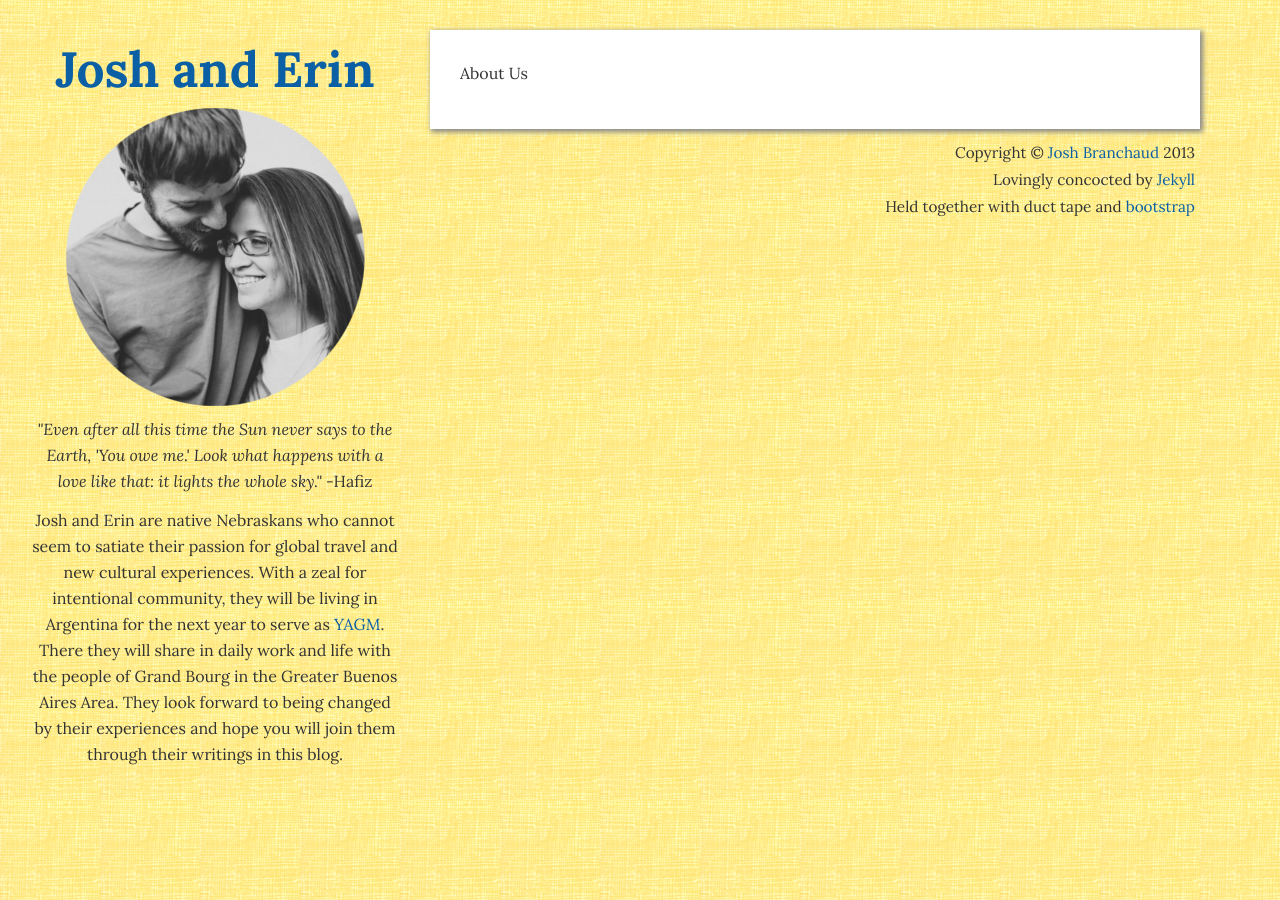
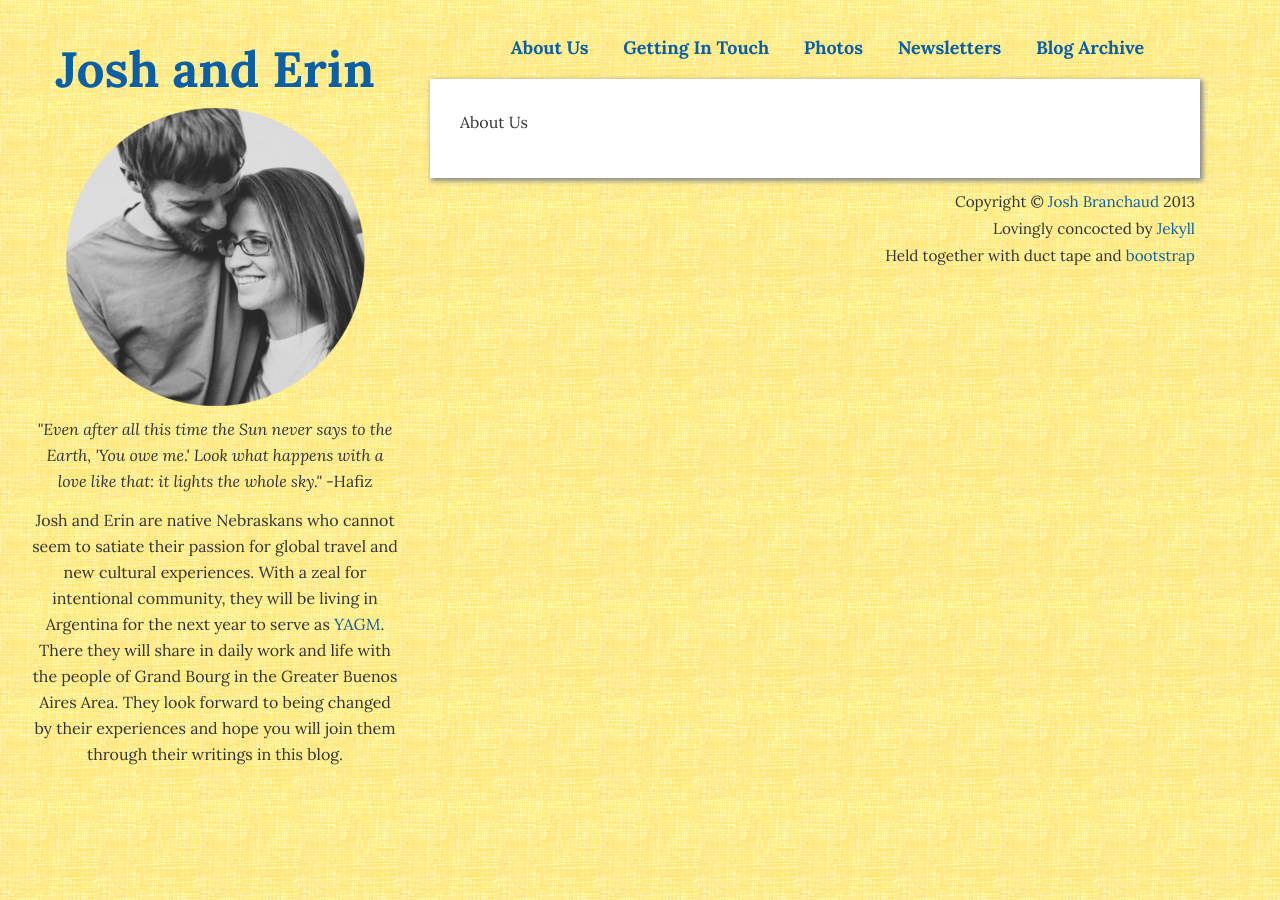
Before and after one commit to simhagate/joshanderin.com, a Jekyll site: the page built from about.md, in a window 1280 px wide. Built offline with Jekyll 4.4.1, drawn with Linux system fonts in a browser that asks for light colours.

Commit message:
Adding a navigation bar to the top of the default layout. [_layouts/default.html] Adding the markup for a list of nav items to the default layout. [css/styles.css] Adding the styling so that the navigation list is displayed properly.

```diff
--- a/_layouts/default.html
+++ b/_layouts/default.html
@@ -82,7 +82,15 @@
 
         <div class="span8" id="main">
 
-        <div class="wrap content shadow">
+            <ul id="nav-list">
+                <li><a href="#">About Us</a></li>
+                <li><a href="#">Getting In Touch</a></li>
+                <li><a href="#">Photos</a></li>
+                <li><a href="#">Newsletters</a></li>
+                <li><a href="#">Blog Archive</a></li>
+            </ul>
+
+            <div class="wrap content shadow">
 
             {{ content }}
 
--- a/css/styles.css
+++ b/css/styles.css
@@ -75,6 +75,20 @@ div#post-header {
 }
 #top-banner a:hover {
     color: #999
+}
+
+/* styling for navigation list at top of default layout */
+
+#nav-list {
+    text-align: center;
+}
+#nav-list li {
+    display: inline;
+}
+#nav-list a {
+    display: inline-block;
+    padding: 5px 15px;
+    font-weight: bold;
 }
 
 /* styling specifically for the content of a post */
```
